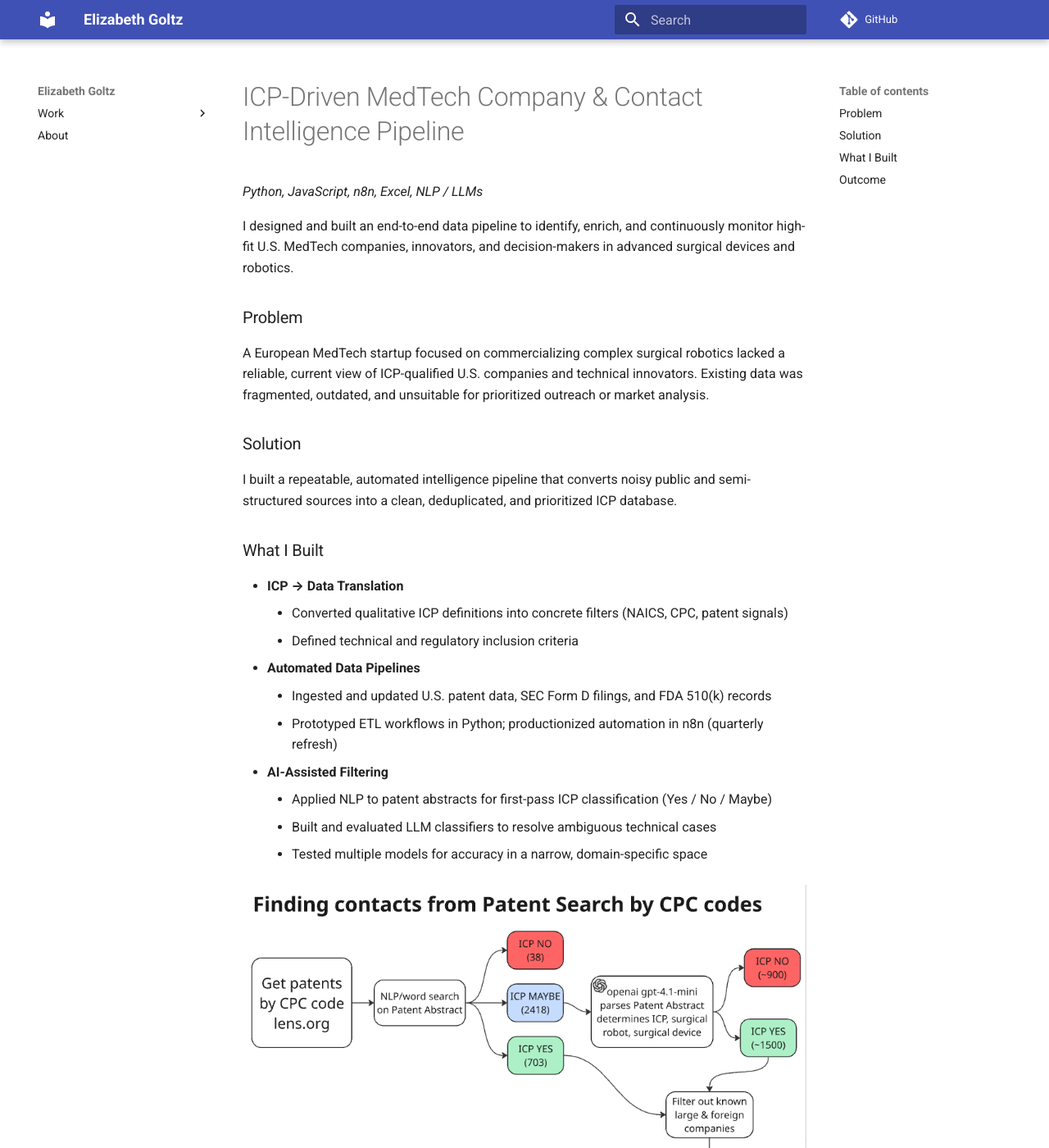
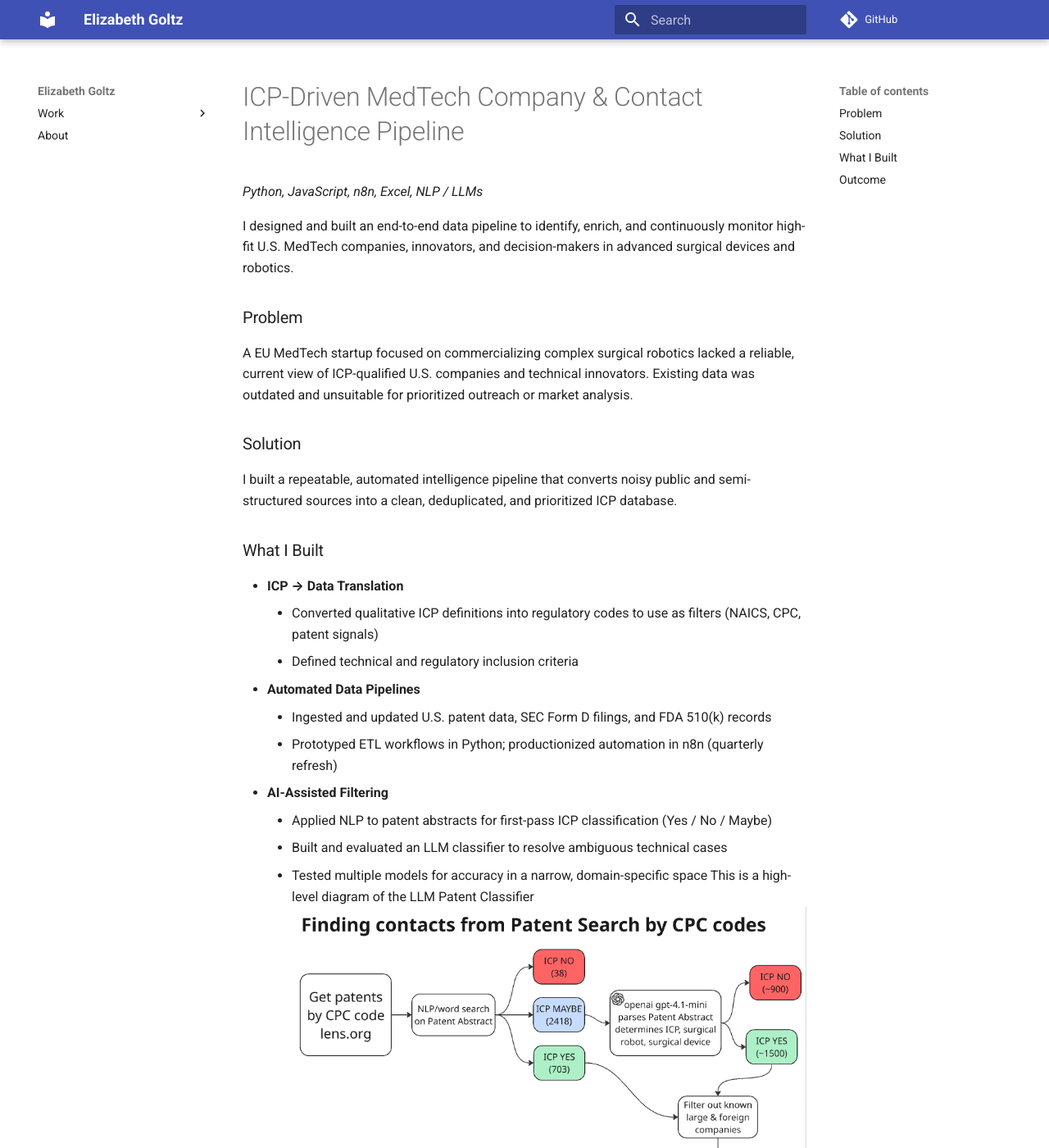
Before and after one commit to egoltz/egoltz.github.io, an MkDocs documentation site: the page built from docs/work/projects/icp.md, in a window 1280 px wide and 1400 px high. Shown: the whole window at 82% size. Built offline with MkDocs 1.6.1 and Material for MkDocs 9.7.7, drawn with Linux system fonts in a browser that asks for light colours; comment, search, counter and statistics services are not loaded; some of the changed text lies outside the part shown.

Commit message:
added automation project description

```diff
--- a/docs/work/projects/icp.md
+++ b/docs/work/projects/icp.md
@@ -5,7 +5,7 @@
 
 ### Problem
 
-A European MedTech startup focused on commercializing complex surgical robotics lacked a reliable, current view of ICP-qualified U.S. companies and technical innovators. Existing data was fragmented, outdated, and unsuitable for prioritized outreach or market analysis.
+A EU MedTech startup focused on commercializing complex surgical robotics lacked a reliable, current view of ICP-qualified U.S. companies and technical innovators. Existing data was  outdated and unsuitable for prioritized outreach or market analysis.
 
 ### Solution
 
@@ -14,28 +14,25 @@
 ### What I Built
 
 - **ICP → Data Translation**
-    - Converted qualitative ICP definitions into concrete filters (NAICS, CPC, patent signals)
+    - Converted qualitative ICP definitions into regulatory codes to use as filters (NAICS, CPC, patent signals)
     - Defined technical and regulatory inclusion criteria
 - **Automated Data Pipelines**
     - Ingested and updated U.S. patent data, SEC Form D filings, and FDA 510(k) records
     - Prototyped ETL workflows in Python; productionized automation in n8n (quarterly refresh)
 - **AI-Assisted Filtering**
     - Applied NLP to patent abstracts for first-pass ICP classification (Yes / No / Maybe)
-    - Built and evaluated LLM classifiers to resolve ambiguous technical cases
+    - Built and evaluated an LLM classifier to resolve ambiguous technical cases
     - Tested multiple models for accuracy in a narrow, domain-specific space
-
+This is a high-level diagram of the LLM Patent Classifier
 ![LLM Patent Classifier](/assets/images/hx-llmClassifier-diagram.png)
 
-- **Company & Contact Discovery**
-    - Scraped industry publications and innovation sources to identify relevant companies and key contacts
 - **Normalization & De-duplication**
     - Implemented fuzzy matching and consolidation logic to:
         - Merge duplicate organizations
-        - Aggregate patents and funding signals
-        - Preserve highest-confidence positive classifications
+        - Aggregate patents
 
 ### Outcome
-
-- Produced a high-signal ICP intelligence dataset for sales, partnerships, and market research
+![ICP ERD](/assets/images/icp-erd.png)
+- Produced a high-signal ICP intelligence dataset of companies and contacts for the marketing team.
 - Significantly expanded U.S. company and contact coverage
 - Reduced manual research and data cleanup effort through automation
```
Also changed, not shown: docs/work/projects/gt.md (+2 -0 lines), docs/assets/images/icp-erd.png (added).
